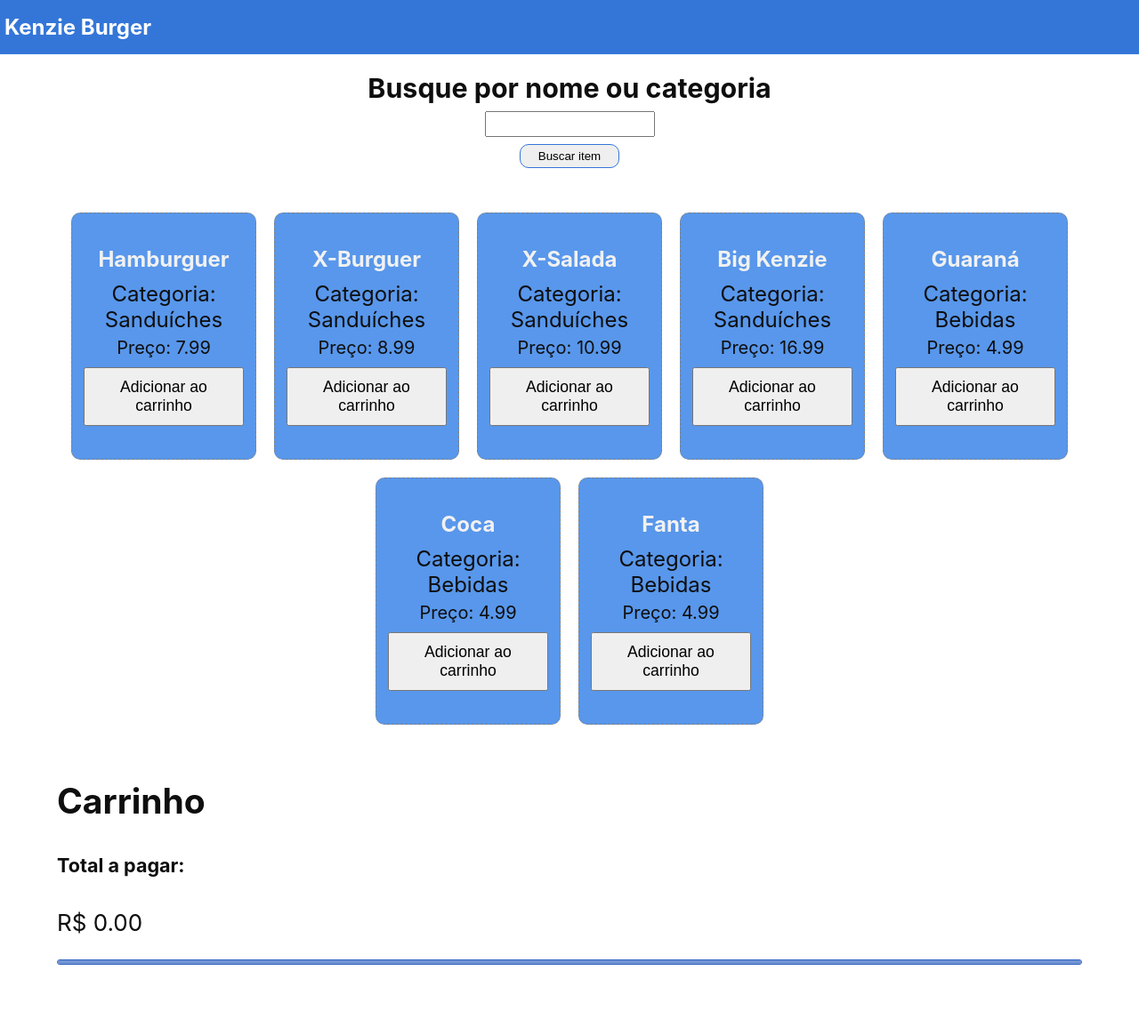
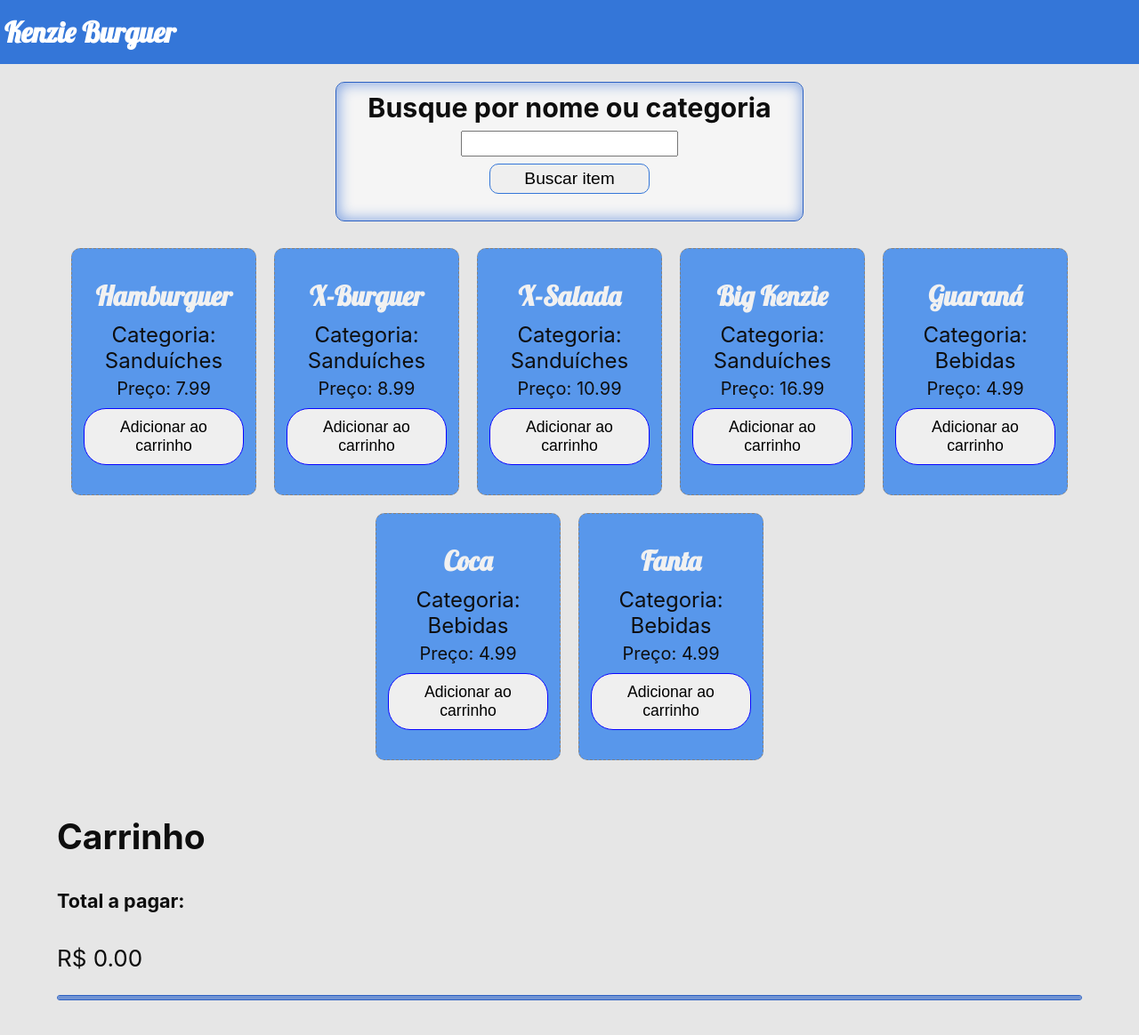
Before and after one commit to Kenzie-Academy-Brasil-Developers/react-entrega-s1-hamburgueria-da-kenzie-luan-ferreir4, a React (Create React App) app: page / in a window 1280 px wide. Shown: the top 1164 px of the page at 89% size. Before the commit the page ends 1135 px from the top, so only its background shows below. Built offline with nearby package versions, Linux system fonts and the light colour scheme.

Commit message:
Finished style

```diff
--- a/src/App.css
+++ b/src/App.css
@@ -1,8 +1,17 @@
+@import url('https://fonts.googleapis.com/css2?family=Lobster&display=swap');
+
 .filterContainer{
   display: flex;
   flex-direction: column;
   align-items: center;
   margin: 20px 10px;
+
+  padding: 10px 35px;
+  background-color: #f5f5f5;
+  border: 1px solid #2c61c2;
+  border-radius: 10px;
+
+  box-shadow: inset 1px 0px 15px 2px #88a8e2;
 }
 .filterContainer > h3 {
   margin: 0;
@@ -23,7 +32,7 @@
 
 }
 .App-main {
-  background-color: #ffffff;
+  background-color: #e6e6e6;
   min-height: 100vh;
   display: flex;
   flex-direction: column;
@@ -42,21 +51,50 @@
 .App-cart__itemsList {
   text-align: center;
   display: flex;
-  flex-direction: column;
-  justify-content: flex-start;
+  flex-direction: row;
+  justify-content: center;
   flex-wrap: wrap;
 
   padding: 2px;
+  background-color: #f5f5f5;
   border: 1px solid #2c61c2;
   border-radius: 10px;
 
   box-shadow: inset 2px 0px 15px 2px #7193d3;
 }
 
-@media (min-width: 700px) {
+.productCard > h2 {
+  font-family: 'Lobster', cursive;
+  color: #f5f5f5;
+  font-size: 1.1rem;
+}
+
+@media (min-width: 400px) {
+  .filterContainer > input {
+    width: 230px;
+  }
+  .filterContainer > button {
+    font-size: 1.1rem;
+    width: 160px;
+  }
   .App-cart__itemsList {
     flex-direction: row;
-    justify-content: flex-start;
+    justify-content: center;
     flex-wrap: wrap;
   }
+
 }
+
+@media (min-width: 700px) {
+  .filterContainer > button {
+    font-size: 1.2rem;
+    width: 180px;
+  }
+  .App-cart__itemsList {
+    justify-content: flex-start;
+  }
+
+  .productCard > h2 {
+    font-size: 1.9rem;
+  }
+}
--- a/src/App.js
+++ b/src/App.js
@@ -104,7 +104,7 @@ const App = () => {
               {currentSale.map((item, index) => {
                 return (
                   <div key={index} className="productCard">
-                    <h3>{item.name}</h3>
+                    <h2>{item.name}</h2>
                     <p>Categoria: {item.category}</p>
                     <p>Preço: {item.price}</p>
                   </div>
--- a/src/components/Header/index.js
+++ b/src/components/Header/index.js
@@ -2,7 +2,7 @@ import "./style.css"
 export const Header = () => {
     return(
         <div className="headerContainer">
-            <h2 className="headerTitle">Kenzie Burger</h2>
+            <h2 className="headerTitle">Kenzie Burguer</h2>
         </div>
     )
 }
--- a/src/components/Header/style.css
+++ b/src/components/Header/style.css
@@ -4,6 +4,8 @@
 }
 
 .headerTitle{
+    font-family: 'Lobster', cursive;
     margin: 0;
     color: #fff;
+    font-size: 2rem;
 }
--- a/src/components/Product/style.css
+++ b/src/components/Product/style.css
@@ -8,15 +8,17 @@
     margin: 10px;
 
     padding: 8px;
-    border: 1px dashed gray;
+    border: 1px dashed #808080;
     border-radius: 10px;
     font-size: 0.9rem;
     text-align: center;
 
-    background-color: rgb(88, 151, 235);
+    background-color: #5897eb;
 }
 
 .productCard > h4 {
+    font-family: 'Lobster', cursive;
+    font-size: 1.2rem;
     margin: 0;
     margin-bottom: 5px;
     color: #f1f1f1;
@@ -27,7 +29,12 @@
 }
 
 .productCard > button {
-    margin: 10px;
+    font-size: 0.8rem;
+
+    padding: 5px 8px;
+    border:1.5px solid rgb(9, 5, 255);
+    border-radius: 25px;
+    margin: 15px 10px 10px;
 }
 
 @media (min-width: 700px) {
@@ -36,6 +43,9 @@
         height: 260px;
         font-size: 1.5rem;
     }
+    .productCard > h4 {
+        font-size: 1.9rem;
+    }
 
     .productCard > button {
         font-size: 1.1rem;
```
